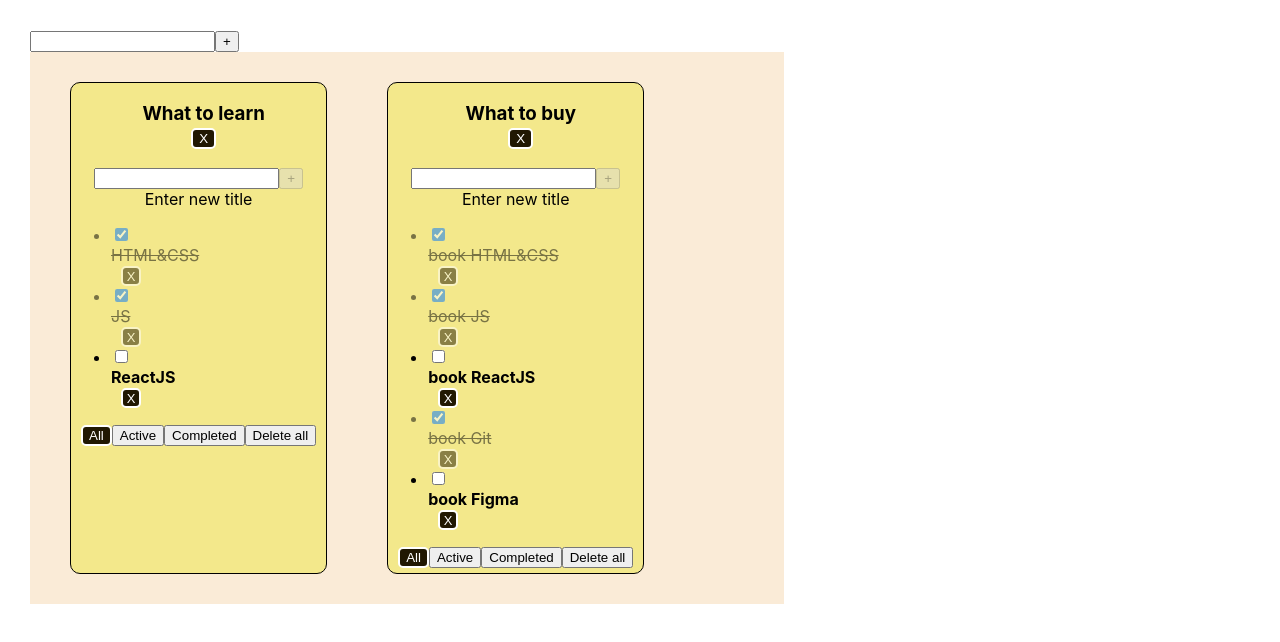
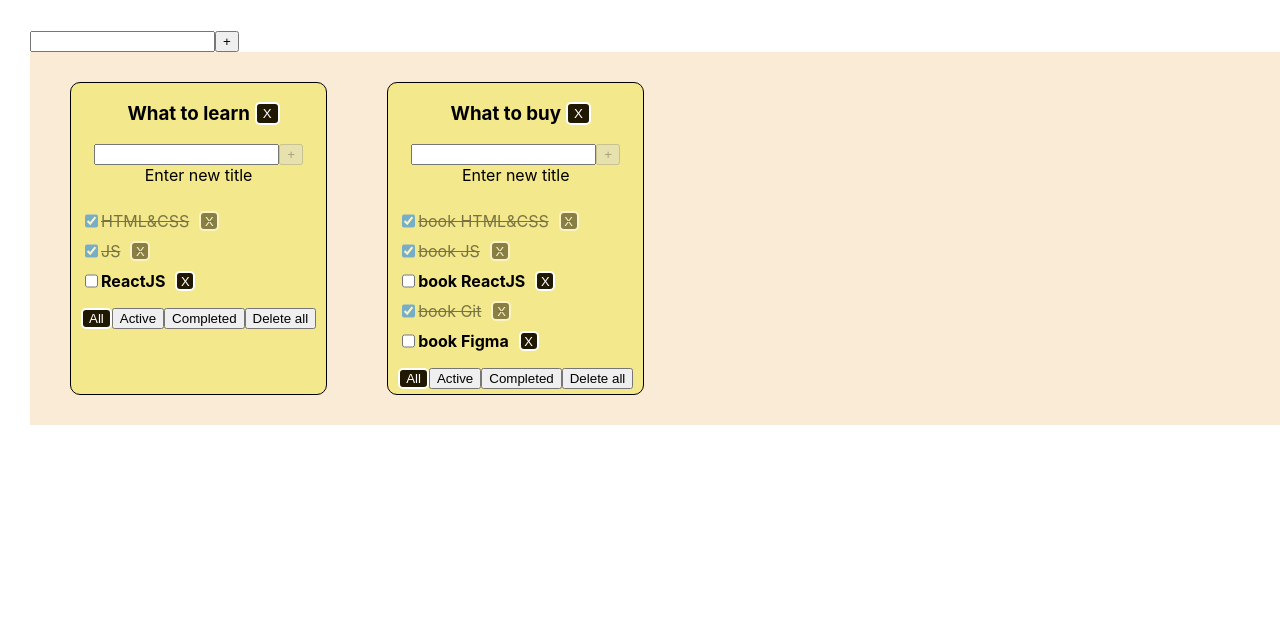
Before and after one commit to GlezovDmitriy/Todolist, a React (Create React App) app: page / in a window 1280 px wide. Shown: the top 642 px of the page. Built offline with nearby package versions, Linux system fonts and the light colour scheme.

Commit message:
changed App.css

```diff
--- a/src/App.css
+++ b/src/App.css
@@ -3,10 +3,11 @@
   padding: 30px;
   display: flex;
   background-color: antiquewhite;
-  width: 100%;
+  width: 1200px;
 }
 
 .App > div {
+  width: max-content;
   margin-right: 50px;
   background-color: #f3e88b;
   border: 1px solid black;
@@ -18,13 +19,24 @@
   text-align: center;
 }
 .App > div > h3 {
+  display: flex;
+  justify-content: center;
   margin-left: 10px;
   text-align: center;
 }
 .task {
+  display: flex;
+  margin-top: 10px;
   font-weight: bold;
 }
+.tasks{
+  display: flex;
+  flex-direction: column;
+  padding-left: 10px;
+}
 .task-done {
+  display: flex;
+  margin-top: 10px;
   text-decoration: line-through;
   opacity: 0.5;
 }
@@ -43,6 +55,7 @@
   border: 2px solid red;
 }
 .todolist-btn {
+  margin-left: 5px;
   color: white;
   background-color: #211802;
   border-radius: 5px;
--- a/src/Todolist.tsx
+++ b/src/Todolist.tsx
@@ -105,7 +105,7 @@ const onChangeTodolistTitle=(newTitle:string)=>{
                 </div>
 
             </div>
-            <ul>
+            <ul className={"tasks"}>
                 {tasks.map((task, index) => {
                     const onClickRemoveTaskHandler = () => {
                         removeTask(todolistId,task.id)
```
